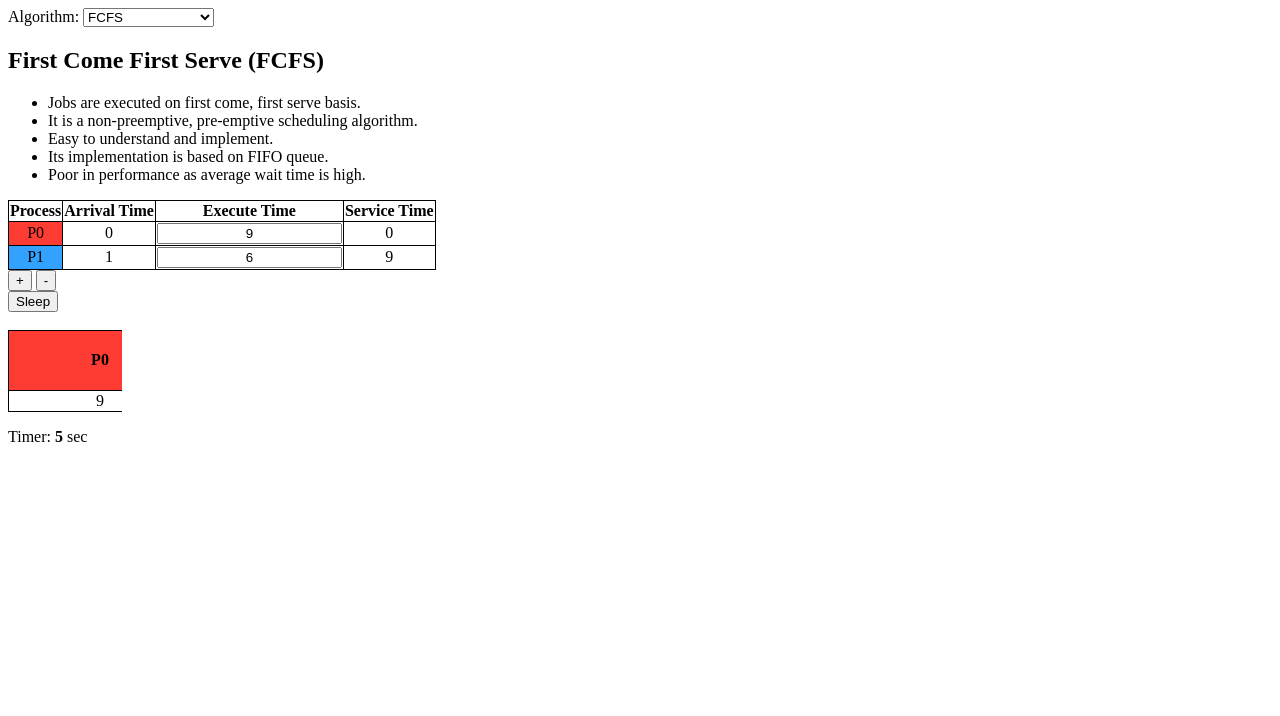
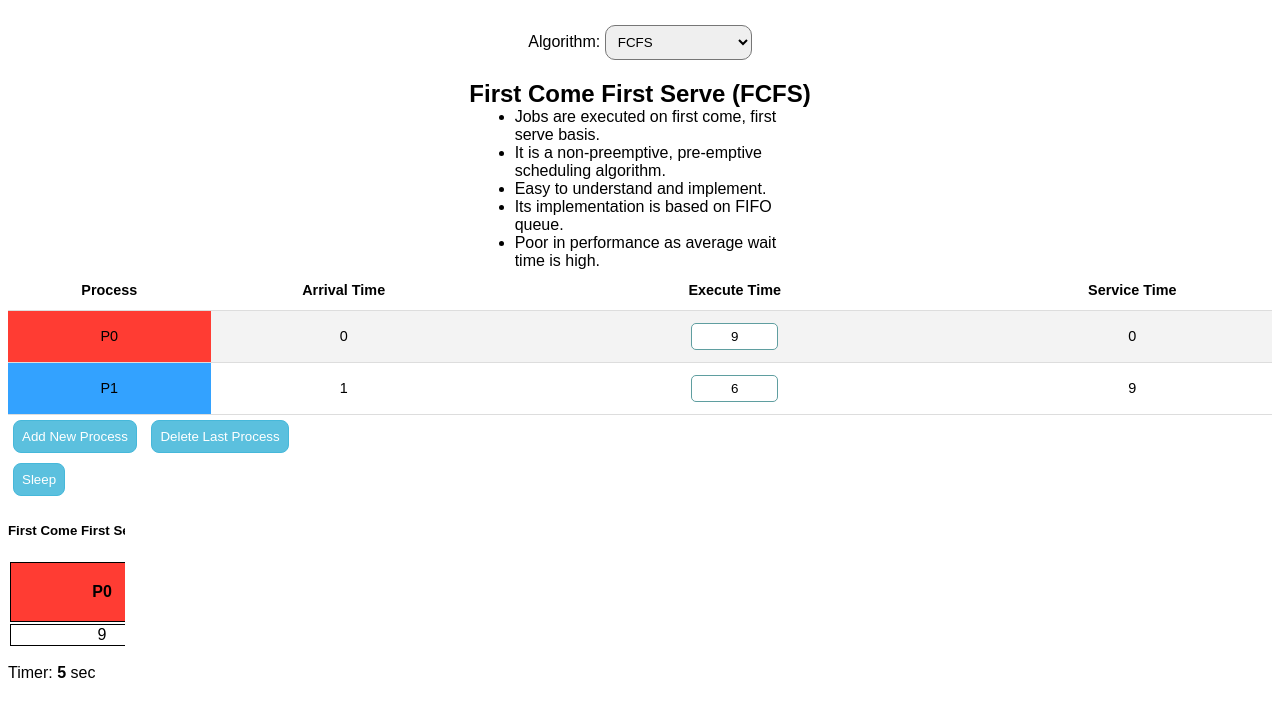
Before and after one commit to saha-anik/Simulation-of--Operating--System--Scheduling-algorithms, a plain HTML site: page index.html in a window 1280 px wide. Both pictures are taken after a click on the button "Go". Drawn offline with nearby package versions, Linux system fonts and the light colour scheme; a web font is replaced by a local one.

Commit message:
update design

```diff
--- a/index.html
+++ b/index.html
@@ -1,10 +1,13 @@
 <html lang="en">
   <head>
     <link rel="stylesheet" media="all" href="./style.css">
+    <link rel="preconnect" href="https://fonts.gstatic.com">
+    <link href="https://fonts.googleapis.com/css2?family=Andika+New+Basic&display=swap" rel="stylesheet">
   </head>
   <body>
-  <div>
-    <div>
+  <div class="container-div">
+    <div class="algorithm-div">
+      <div style="text-align: center;margin-top: 25px;">
         Algorithm:
         <select id="algorithm" name="algorithm">
           <option value="fcfs">FCFS</option>
@@ -17,7 +20,7 @@
       </div>
       <div>
         <div id="fcfs" >
-          <h2>First Come First Serve (FCFS)</h2>
+          <h2 style="margin-bottom: 0;text-align: center;">First Come First Serve (FCFS)</h2>
           <ul class="list">
             <li>Jobs are executed on first come, first serve basis.</li>
             <li>It is a non-preemptive, pre-emptive scheduling algorithm.</li>
@@ -27,7 +30,7 @@
           </ul>
         </div>
         <div id="sjf"  style="display: none;">
-          <h2>Shortest Job First (SJF)</h2>
+          <h2 style="margin-bottom: 0;text-align: center;">Shortest Job First (SJF)</h2>
           <ul class="list">
             <li>This is a non-preemptive, pre-emptive scheduling algorithm</li>
             <li>Best approach to minimize waiting time.</li>
@@ -37,7 +40,7 @@
             </ul>
         </div>
         <div id="priority"  style="display: none;">
-          <h2>Priority Based Scheduling</h2>
+          <h2 style="margin-bottom: 0;text-align: center;">Priority Based Scheduling</h2>
           <ul class="list">
             <li>Priority scheduling is a non-preemptive algorithm and one of the most common scheduling algorithms in batch systems.</li>
             <li>Each process is assigned a priority. Process with highest priority is to be executed first and so on.</li>
@@ -46,7 +49,7 @@
           </ul>
         </div>
         <div id="robin"  style="display: none;">
-          <h2>Round Robin Scheduling</h2>
+          <h2 style="margin-bottom: 0;text-align: center;">Round Robin Scheduling</h2>
           <ul class="list">
             <li>Round Robin is the preemptive process scheduling algorithm.</li>
             <li>Each process is provided a fix time to execute, it is called a <b>quantum</b>.</li>
@@ -55,7 +58,7 @@
           </ul>
         </div>
         <div id="all"  style="display: none;">
-          <h2>Compare all scheduling algorithm</h2>
+          <h2 style="margin-bottom: 0;text-align: center;">Compare all scheduling algorithm</h2>
           <ul class="list">
             <li>First Come First Serve (FCFS)</li>
             <li>Shortest Job First (SJF)</b>.</li>
@@ -64,7 +67,7 @@
           </ul>
         </div>
       </div>
-      <table id="inputTable">
+      <table class="styled-table" id="inputTable">
           <tr>
               <th>Process</th>
               <th>Arrival Time</th>
@@ -82,14 +85,14 @@
           <tr>
               <td class="process">P1</td>
               <td>1</td>
-              <td><input class="initial exectime" value="6" /></td>
+              <td><input type="text" class="initial exectime" value="6" /></td>
               <td class="servtime"></td>
               <td class="priority-only" ><input type="text"/></td>
           </tr>
       </table>
+    <input type="button" value="Add New Process" onclick="addRow();" />
+    <input id="minus" type="button" value="Delete Last Process" onclick="deleteRow();" />
     </div>
-      <input type="button" value="+" onclick="addRow();" />
-      <input id="minus" type="button" value="-" onclick="deleteRow();" />
     <div>
       <p id="quantumParagraph" hidden>Quantum:
           <input style="width: 50px;" id="quantum" type="text" value="3" />
@@ -97,13 +100,13 @@
       <input id="goButton" type="button" value="Go" onclick="draw();" />
       <input id="startButton" type="button" value="Start" onclick="animationStart();" style="display: none;"/>
       <input id="pauseButton" type="button" value="Sleep" onclick="animationPause();" style="display: none;"/>
-      <br/><br/>
-
+      <br/>
       <fresh>
       </fresh>
       <p>
       Timer: <strong id="timer"></strong> sec
       </p>
+    </div>
   </div>
   <script src="https://cdnjs.cloudflare.com/ajax/libs/jquery/2.2.2/jquery.min.js"></script>
   <script src="./script.js">
--- a/script.js
+++ b/script.js
@@ -240,7 +240,7 @@ function findNextIndex(currentIndex, array) {
 }
 
 function animate(compareCount) {
-	$('fresh').prepend('<div id="curtain" style="position: absolute; right: 0; width:100%; height:'+100*compareCount+'px;"></div>');
+	$('fresh').prepend('<div id="curtain" style="position: absolute; right: 0; width:100%; height:'+181*compareCount+'px;"></div>');
 
   var maxWidth=0;
   for(var i=0; i< compareCount;i++){
@@ -307,14 +307,17 @@ function addHtmlToResultTableDataCell(executeTime){
   return '<td>' + executeTime + '</td>'
 }
 
-function addHtmlToResultDiv(th,td,compareCount){
+function addHtmlToResultDiv(th,td,compareCount,methodName){
 
   var resultTable= "resultTable" + compareCount;
   if(compareCount>0){
-    $('fresh').append('<br><br>');
+    $('fresh').append('<br>');
   }
 
-  $('fresh').append('<table id="'
+  $('fresh').append('<h5>'
+                    +methodName+
+                    '</h5>'
+                    +'<table id="'
                     +resultTable
                     +'"><tr>'
                     + th
@@ -344,7 +347,7 @@ function draw() {
         td += addHtmlToResultTableDataCell(executeTime);
       }
     });
-    addHtmlToResultDiv(th,td,compareCount);
+    addHtmlToResultDiv(th,td,compareCount, "First Come First Serve");
     compareCount++;
   }
   if (algorithm == "sjf" || algorithm=="all") {
@@ -371,7 +374,7 @@ function draw() {
         td += addHtmlToResultTableDataCell(value.executeTime);
       }
     });
-    addHtmlToResultDiv(th,td,compareCount);
+    addHtmlToResultDiv(th,td,compareCount,"Shortest Job First");
     compareCount++;
   }
   if (algorithm == "priority" || algorithm=="all") {
@@ -399,7 +402,7 @@ function draw() {
         td += addHtmlToResultTableDataCell(value.executeTime);
       }
     });
-    addHtmlToResultDiv(th,td,compareCount);
+    addHtmlToResultDiv(th,td,compareCount,"Priority");
     compareCount++;
   }
   if (algorithm == "robin" || algorithm=="all") {
@@ -427,7 +430,7 @@ function draw() {
         }
       });
     }
-    addHtmlToResultDiv(th,td,compareCount);
+    addHtmlToResultDiv(th,td,compareCount, "Round Robin");
     compareCount++;
   }
   animate(compareCount);
--- a/style.css
+++ b/style.css
@@ -1,27 +1,112 @@
+        body {
+            font-family: 'Andika New Basic', sans-serif;
+        }
         fresh th {
-            text-align: left;
+            text-align: center;
             border: 1px solid black;
             height: 400 px;
         }
         fresh td {
             border: 1px solid black;
-            border-bottom: 0;
+            /*border-bottom: 0;*/
             /*border-right: 0;*/
             height: 20px;
-            text-align: left;
+            text-align: center;
         }
 
-        div th, div td {
+        /* div th, div td {
             border: 1px solid black;
             text-align: center;
         }
         table {
             display: inline;
             border-collapse: collapse;
-        }
+        } */
         input {
             text-align: center;
         }
         #curtain {
           background-color: white;
         }
+
+        .container-div{
+            width: 100%;
+            height: 100%;
+            margin: 0px;
+            padding: 0px
+        }
+
+        .algorithm-div{
+            margin-left: auto;
+            margin-right: auto;
+        }
+
+        .styled-table {
+            border-collapse: collapse; */
+            margin: 25px 0;
+            font-size: 0.9em;
+            /* font-family: sans-serif; */
+            /* min-width: 400px; */
+            /* box-shadow: 0 0 20px rgba(0, 0, 0, 0.15); */
+            width: 100%;
+        }
+
+        .styled-table thead tr {
+            background-color: #009879;
+            color: #ffffff;
+            text-align: center;
+            vertical-align: middle;
+        }
+
+        .styled-table th,
+        .styled-table td {
+            padding: 12px 15px;
+        }
+
+        .styled-table tbody tr {
+            border-bottom: 1px solid #dddddd;
+            text-align: center;
+            vertical-align: middle;
+        }
+
+        .styled-table tbody tr:nth-of-type(even) {
+            background-color: #f3f3f3;
+        }
+
+        .styled-table tbody tr:last-of-type {
+            /*border-bottom: 2px solid #009879;*/
+        }
+
+        .styled-table tbody tr.active-row {
+            font-weight: bold;
+            color: #009879;
+        }
+
+        #algorithm {
+            border-radius: 10px;
+            padding: 8px;
+        }
+        /*.exectime {
+            width: 50%;
+            border-radius: 5px;
+            border: 1px solid cadetblue;
+        }*/
+        input[type=text] {
+            width: 18%;
+            border-radius: 5px;
+            border: 1px solid cadetblue;
+            padding: 5px;
+        }
+        input[type=button] {
+            color: #fff;
+            background-color: #5bc0de;
+            padding: 8px;
+            border-radius: 8px;
+            border: 1px solid #46b8da;
+            margin: 5px;
+        }
+        .list {
+            display: block;
+            width: 23%;
+            margin: 0 auto;
+        }
```
Lines whose indentation alone changed are shown as unchanged.
